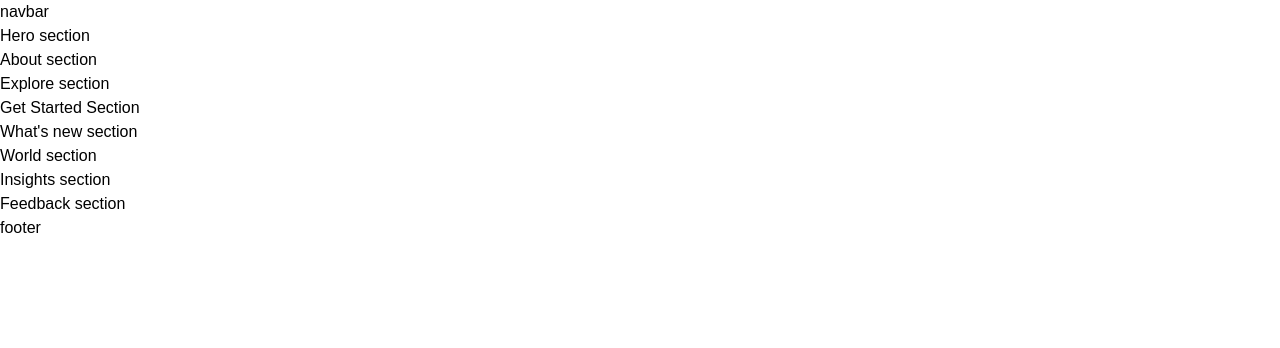
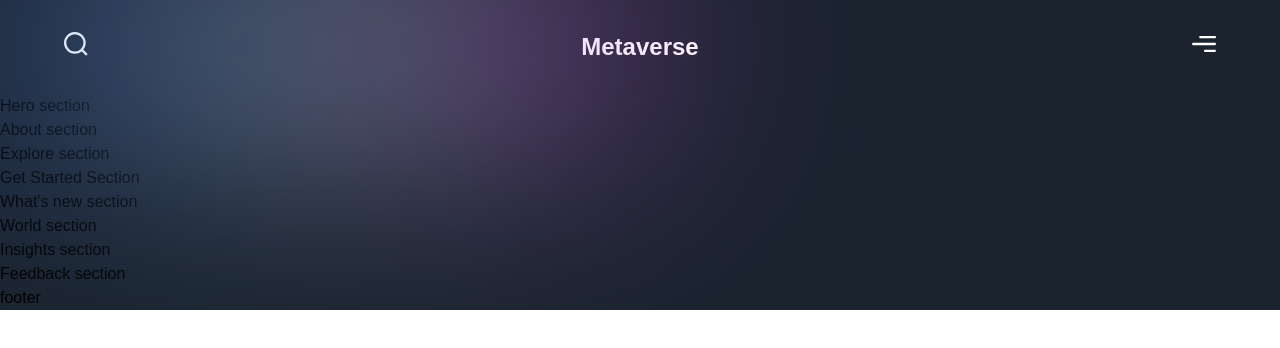
Before and after one commit to SHABIN-K/React-Project-metaverse, a Next.js app: page / in a window 1280 px wide. Shown: the top 348 px of the page. Built offline with nearby package versions, Linux system fonts and the light colour scheme; a web font is replaced by a local one.

Commit message:
add motions and complete Navbar.js

```diff
--- a/app/head.js
+++ b/app/head.js
@@ -1,6 +1,6 @@
 const Head = () => (
   <>
-    <title>Metaversus</title>
+    <title>React-project | Metaverse</title>
     <meta name="viewport" content="width=device-width, initial-scale=1" />
     <link rel="icon" href="/favicon.ico" />
   </>
--- a/app/page.js
+++ b/app/page.js
@@ -2,7 +2,7 @@
 import { About, Explore, Feedback, GetStarted, Hero, Insights, WhatsNew, World } from '../sections';
 
 const Page = () => (
-  <div>
+  <div className='bg-primary-black overflow-hidden'>
     <Navbar />
     <Hero />
     <About />
--- a/components/Navbar.jsx
+++ b/components/Navbar.jsx
@@ -1,9 +1,26 @@
 'use client';
 
+import {motion} from 'framer-motion';
+import styles from '../styles'
+import {navVariants} from '../utils/motion'
+
 const Navbar = () => (
-  <nav>
-    navbar
-  </nav>
+  <motion.nav
+   variants={navVariants}
+   initial="hidden"
+   whileInView="show"
+   className={`${styles.xPaddings} py-8 relative`}>
+    <div className='absolute w-1/2 inset-0 gradient-01'/>
+    <div className={`${styles.innerWidth} mx-auto flex justify-between gap-8`}>
+      <img src="/search.svg"
+           alt="search"
+           className='w-[24px] h-[24px] object-contain'/>
+            <h2 className="font-extrabold text-[24px] leading-[30px] text-white">Metaverse</h2>
+            <img src="/menu.svg"
+                 alt="menu"
+                 className='w-[24px] h-[24px] object-contain'/>
+    </div>
+  </motion.nav>
 );
 
 export default Navbar;
--- a/utils/motion.js
+++ b/utils/motion.js
@@ -14,7 +14,7 @@
     transition: {
       type: 'spring',
       stiffness: 80,
-      delay: 1,
+      delay: 0.7,
     },
   },
 };
```
